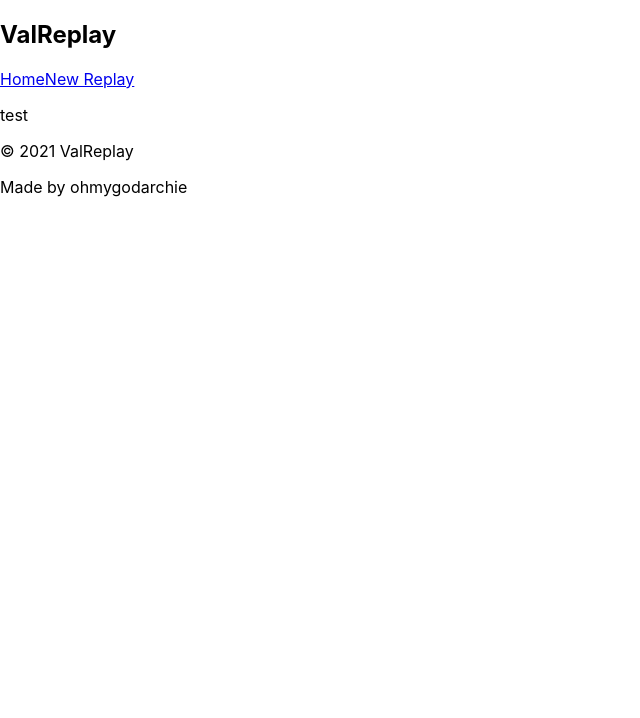
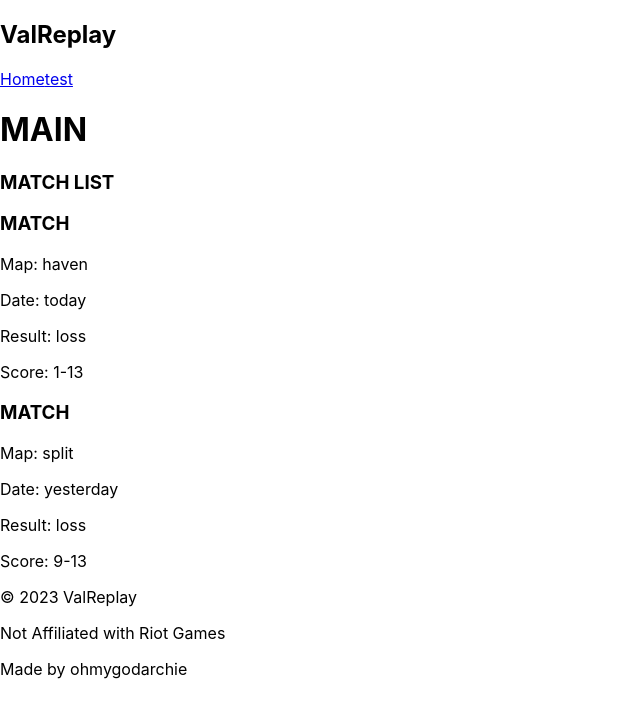
Before and after one commit to archit-kalla/ValorantReplay, a React (Create React App) app in the folder valreplay_web/: page / in a window 1280 px wide. Shown: the top 718 px of the page, without its empty margins (0-640 px from the left). Built offline with nearby package versions, Linux system fonts and the light colour scheme.

Commit message:
match lists

```diff
--- a/valreplay_web/src/App.js
+++ b/valreplay_web/src/App.js
@@ -1,23 +1,23 @@
 import logo from './logo.svg';
 import './App.css';
 import Navbar from './components/Navbar';
-import Test from './pages/test';
+import Main from './pages/Main';
 import Test2 from './pages/test2';
 import {BrowserRouter as Router, Route, Routes } from 'react-router-dom';
 
 function App() {
   return (
     <div className="App">
-
       <Router>
       <Navbar />
         <Routes>
-          <Route path="/" element={<Test />} />
+          <Route path="/" element={<Main />} />
           <Route path="/create" element={<Test2 />} />
         </Routes>
       </Router>
-      <footer> &copy; 2021 ValReplay </footer>
-      <p> Made by ohmygodarchie</p>
+      <footer> &copy; 2023 ValReplay </footer>
+      <p>Not Affiliated with Riot Games</p>
+      <p>Made by ohmygodarchie</p>
 
 
     </div>
--- /dev/null
+++ b/valreplay_web/src/components/Match.js
@@ -0,0 +1,17 @@
+import React from "react";
+
+// pass in a match object
+//match object has a map, a date, win/loss, a score, a duration
+function Match(props){
+    const match = props.match
+    return (
+        <div className="match">
+            <h3>MATCH</h3>
+            <p>Map: {match.map}</p>
+            <p>Date: {match.date}</p>
+            <p>Result: {match.result}</p>
+            <p>Score: {match.score}</p>
+        </div>
+    );
+}
+export default Match;
--- /dev/null
+++ b/valreplay_web/src/components/MatchList.js
@@ -0,0 +1,17 @@
+import React from "react";
+import Match from "./Match";
+
+function MatchList(props) {
+    // let matchList = this.props.matchList;
+    return (
+        <div className="matchList">
+            <h3>MATCH LIST</h3>
+            {props.matchList.map((match) => (
+                <Match match={match} key={match.matchId} />
+            ))}
+
+
+        </div>
+    );
+}
+export default MatchList;
--- a/valreplay_web/src/components/Navbar.js
+++ b/valreplay_web/src/components/Navbar.js
@@ -6,7 +6,7 @@
       <h1>ValReplay</h1>
       <div className="links">
         <Link to="/">Home</Link>
-        <Link to="/create">New Replay</Link>
+        <Link to="/create">test</Link>
       </div>
     </nav>
   );
--- /dev/null
+++ b/valreplay_web/src/pages/Main.js
@@ -0,0 +1,28 @@
+import React from "react";
+import MatchList from "../components/MatchList";
+// left column has a list of matches with a search bar
+// right side has a list of maps
+
+function Main() {
+
+
+    return (
+        <div className="main">
+            <h1>MAIN</h1>
+            <MatchList matchList={[{"map":"haven",
+                                    "date":"today",
+                                    "result":"loss",
+                                    "score":"1-13",
+                                    "matchId":1234},
+                                    {"map":"split",
+                                    "date":"yesterday",
+                                    "result":"loss",
+                                    "score":"9-13",
+                                    "matchId":1254},
+                                ]} />
+
+        </div>
+    );
+}
+
+export default Main;
```
